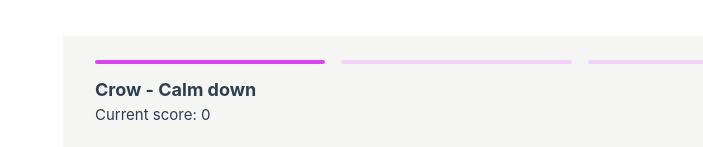
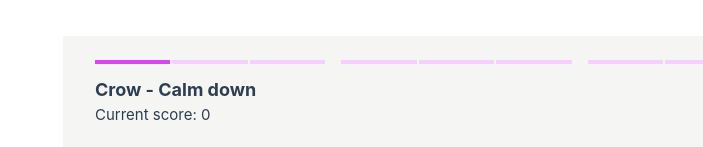
Before and after one commit to PosePals/PosePals, a Vue app in the folder frontend/: page / in a window 1280 px wide. Shown: the part 118-265 px from the top of the page, without its empty margins (577-1280 px from the left). Built offline with nearby package versions, Linux system fonts and the light colour scheme.

Commit message:
frontend progress bar workout

```diff
--- a/frontend/src/components/WorkoutView.vue
+++ b/frontend/src/components/WorkoutView.vue
@@ -1,7 +1,8 @@
 <script lang="ts">
 import * as Three from 'three'
-import { OBJLoader } from 'three/examples/jsm/loaders/OBJLoader.js';
-import { MTLLoader } from 'three/examples/jsm/loaders/MTLLoader.js'
+import {OBJLoader} from 'three/examples/jsm/loaders/OBJLoader.js';
+import {MTLLoader} from 'three/examples/jsm/loaders/MTLLoader.js'
+
 export default {
   name: "WorkoutView",
   data() {
@@ -36,10 +37,10 @@ export default {
         this.currentState = 0
         this.currentExercise++
       }
-      if (this.currentExercise > this.exercise.length) {
+      if (this.currentExercise >= this.exercise.length) {
         clearInterval(this.timer)
         this.done = true
-      }
+      } else {
         switch (this.currentState) {
           case 0:
             this.timeLimit = 30
@@ -52,10 +53,11 @@ export default {
             break
         }
         this.timeElapsed = 0
+      }
     },
-    init: function() {
+    init: function () {
       let container = document.getElementById('container')
-      this.camera = new Three.PerspectiveCamera(70, container.clientWidth/container.clientHeight, 0.01, 10);
+      this.camera = new Three.PerspectiveCamera(70, container.clientWidth / container.clientHeight, 0.01, 10);
       this.camera.position.z = 1;
       this.scene = new Three.Scene();
       this.renderer.setClearColor(0xaaaaaa)
@@ -64,13 +66,14 @@ export default {
       this.loader = new OBJLoader();
       this.loader.load('crow_mesh_lixel.obj', (loadedObject) => {
         this.scene.add(loadedObject)
-        console.log(loadedObject);})
+        console.log(loadedObject);
+      })
       this.renderer = new Three.WebGLRenderer({antialias: true});
       this.renderer.setSize(container.clientWidth, container.clientHeight);
       container.appendChild(this.renderer.domElement);
     },
 
-    animate: function() {
+    animate: function () {
       requestAnimationFrame(this.animate);
       this.renderer.render(this.scene, this.camera);
     }
@@ -94,12 +97,21 @@ export default {
 <template>
   <div class="w-full absolute bottom-14 bg-stone-100 pb-8">
     <div class="flex w-full px-6 mt-6">
-      <div v-for="(_, index) in exercise" class="w-1/5 mx-2 h-1 rounded-xl"
-           :class="index <= currentExercise ? 'bg-fuchsia-500' : 'bg-fuchsia-200'"></div>
+      <div v-for="(_, index) in exercise" class="w-1/5 mx-2 flex">
+        <div class="h-1 w-1/3"
+             :class="index < currentExercise || (index == currentExercise && currentState >= 0) ? 'bg-fuchsia-500' : 'bg-fuchsia-200'"></div>
+        <div class="h-1 w-1/3 mx-0.5"
+             :class="index < currentExercise || (index == currentExercise && currentState >= 1) ? 'bg-fuchsia-500' : 'bg-fuchsia-200'"></div>
+        <div class="h-1 w-1/3"
+             :class="index < currentExercise  || (index == currentExercise && currentState >= 2) ? 'bg-fuchsia-500' : 'bg-fuchsia-200'"></div>
+      </div>
     </div>
     <div class="px-8 pt-3 font-bold text-lg" v-if="!done">
       {{ exercise[currentExercise] }} -
       {{ currentState == 0 ? 'Calm down' : currentState == 1 ? 'Get into position' : 'Hold' }}
+    </div>
+    <div class="px-8 pt-3 font-bold text-lg" v-else>
+      You did it! Great job!
     </div>
     <div class="px-8">
       Current score: {{ score }}
```
Lines whose indentation alone changed are shown as unchanged.
